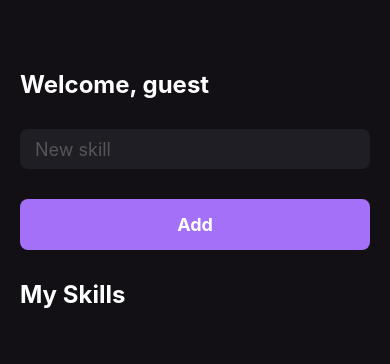
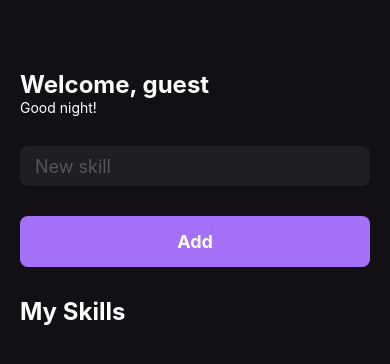
Before and after one commit to pcs980/ignite-react-native-myskills, a React Native app: screen / in a window 390 px wide. Shown: the top 364 px of the page. Built offline with nearby package versions, Linux system fonts and the light colour scheme.

Commit message:
Using effect

```diff
--- a/src/pages/Home.js
+++ b/src/pages/Home.js
@@ -1,10 +1,10 @@
-import React, { useState } from 'react';
+import React, { useEffect, useState } from 'react';
 import {
+  FlatList,
   Text,
   TextInput,
   View,
   StyleSheet,
-  FlatList,
 } from 'react-native';
 import { Button } from '../components/Button';
 import { SkillCard } from '../components/SkillCard';
@@ -12,16 +12,35 @@ import { SkillCard } from '../components/SkillCard';
 export function Home() {
   const [newSkill, setNewSkill] = useState('');
   const [mySkills, setMySkills] = useState([]);
+  const [greeting, setGreeting] = useState('');
 
   function handleAddNewSkill() {
     setMySkills([...mySkills, newSkill]);
     setNewSkill('');
   }
 
+  useEffect(() => {
+    console.log('Skill added');
+  }, [mySkills]);
+
+  useEffect(() => {
+    const hour = new Date().getHours();
+    if (hour > 5 && hour < 12) {
+      setGreeting('Good morning!');
+    } else if (hour >=12 && hour < 18) {
+      setGreeting('Good afternoong!');
+    } else {
+      setGreeting('Good night!');
+    }
+  }, []);
+
   return (
     <View style={styles.container}>
       <Text style={styles.title}>
         Welcome, guest
+      </Text>
+      <Text style={styles.greetings}>
+        {greeting}
       </Text>
       <TextInput
         style={styles.input}
@@ -66,4 +85,7 @@ const styles = StyleSheet.create({
     fontWeight: 'bold',
     color: '#fff',
   },
+  greetings: {
+    color: '#fff'
+  },
 });
```
